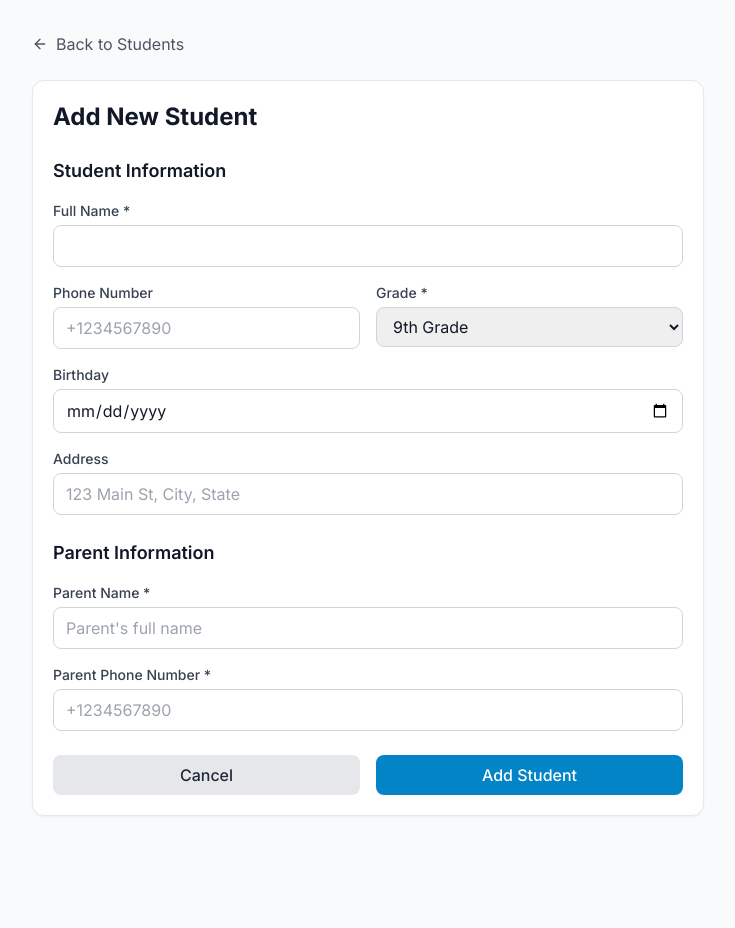
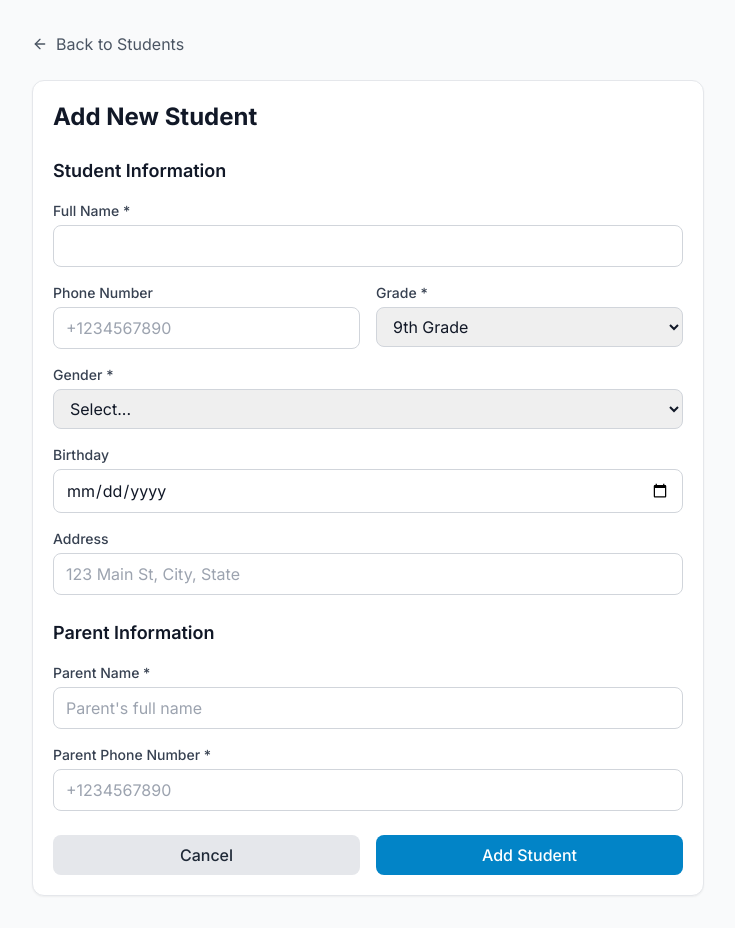
Before and after one commit to youssefebid55/youth-ministry-app, a Next.js app in the folder youth-ministry-app/: page /dashboard/students/add in a window 1280 px wide. Shown: the whole page, without its empty margins (272-1007 px from the left). Before the commit the page ends 848 px from the top, so only its background shows below. Built offline with nearby package versions, Linux system fonts and the light colour scheme; no server answers; what @supabase/auth-helpers-nextjs would draw is missing.

Commit message:
add gender filter

```diff
--- a/youth-ministry-app/app/dashboard/attendance/page.tsx
+++ b/youth-ministry-app/app/dashboard/attendance/page.tsx
@@ -9,6 +9,7 @@ interface Student {
   id: string;
   name: string;
   grade: number;
+  gender: string;
 }
 
 type AttendanceStatus = 'present' | 'absent' | 'late';
@@ -21,6 +22,7 @@ export default function AttendancePage() {
   const [dateOptions, setDateOptions] = useState<{date: string, label: string}[]>([]);
   const [searchTerm, setSearchTerm] = useState('');
   const [filterGrade, setFilterGrade] = useState<string>('all');
+  const [filterGender, setFilterGender] = useState<string>('all');
   const [loading, setLoading] = useState(true);
   const [saving, setSaving] = useState(false);
   const [serviceType, setServiceType] = useState<'friday' | 'sunday'>('friday');
@@ -74,7 +76,7 @@ export default function AttendancePage() {
   const fetchStudents = async () => {
     const { data, error } = await supabase
       .from('students')
-      .select('id, name, grade')
+      .select('id, name, grade, gender')
       .eq('is_active', true)
       .order('grade')
       .order('name');
@@ -198,7 +200,8 @@ export default function AttendancePage() {
   const filteredStudents = students.filter(student => {
     const matchesSearch = student.name.toLowerCase().includes(searchTerm.toLowerCase());
     const matchesGrade = filterGrade === 'all' || student.grade.toString() === filterGrade;
-    return matchesSearch && matchesGrade;
+    const matchesGender = filterGender === 'all' || student.gender === filterGender;
+    return matchesSearch && matchesGrade && matchesGender;
   });
 
   const presentCount = Object.values(attendance).filter(s => s === 'present').length;
@@ -263,7 +266,7 @@ export default function AttendancePage() {
           )}
 
           {/* Search and Filter */}
-          <div className="grid grid-cols-3 gap-2 mb-4">
+          <div className="grid grid-cols-4 gap-2 mb-4">
             <div className="col-span-2 relative">
               <Search className="absolute left-3 top-1/2 -translate-y-1/2 w-5 h-5 text-gray-400" />
               <input
@@ -290,6 +293,16 @@ export default function AttendancePage() {
               <option value="10">Grade 10</option>
               <option value="11">Grade 11</option>
               <option value="12">Grade 12</option>
+            </select>
+            <select
+              value={filterGender}
+              onChange={(e) => setFilterGender(e.target.value)}
+              className="input-field"
+              style={{ fontSize: '16px' }}
+            >
+              <option value="all">All</option>
+              <option value="male">Male</option>
+              <option value="female">Female</option>
             </select>
           </div>
 
--- a/youth-ministry-app/app/dashboard/students/add/page.tsx
+++ b/youth-ministry-app/app/dashboard/students/add/page.tsx
@@ -11,6 +11,7 @@ export default function AddStudentPage() {
     name: '',
     phone: '',
     grade: '9',
+    gender: '',
     address: '',
     date_of_birth: '',
     parent_name: '',
@@ -30,6 +31,7 @@ export default function AddStudentPage() {
         name: formData.name,
         phone: formData.phone || null,
         grade: parseInt(formData.grade),
+        gender: formData.gender,
         address: formData.address || null,
         date_of_birth: formData.date_of_birth || null,
         parent_name: formData.parent_name || null,
@@ -108,6 +110,22 @@ export default function AddStudentPage() {
                       <option value="12">12th Grade</option>
                     </select>
                   </div>
+                </div>
+
+                <div>
+                  <label className="block text-sm font-medium text-gray-700 mb-1">
+                    Gender *
+                  </label>
+                  <select
+                    required
+                    value={formData.gender}
+                    onChange={(e) => setFormData({ ...formData, gender: e.target.value })}
+                    className="input-field w-full"
+                  >
+                    <option value="">Select...</option>
+                    <option value="male">Male</option>
+                    <option value="female">Female</option>
+                  </select>
                 </div>
 
                 <div>
--- a/youth-ministry-app/app/dashboard/students/edit/[id]/page.tsx
+++ b/youth-ministry-app/app/dashboard/students/edit/[id]/page.tsx
@@ -14,6 +14,7 @@ export default function EditStudentPage() {
     name: '',
     phone: '',
     grade: '9',
+    gender: '',
     address: '',
     date_of_birth: '',
     parent_name: '',
@@ -45,6 +46,7 @@ export default function EditStudentPage() {
       name: data.name || '',
       phone: data.phone || '',
       grade: data.grade?.toString() || '9',
+      gender: data.gender || '',
       address: data.address || '',
       date_of_birth: data.date_of_birth || '',
       parent_name: data.parent_name || '',
@@ -64,6 +66,7 @@ export default function EditStudentPage() {
         name: formData.name,
         phone: formData.phone || null,
         grade: parseInt(formData.grade),
+        gender: formData.gender,
         address: formData.address || null,
         date_of_birth: formData.date_of_birth || null,
         parent_name: formData.parent_name || null,
@@ -175,6 +178,22 @@ export default function EditStudentPage() {
 
                 <div>
                   <label className="block text-sm font-medium text-gray-700 mb-1">
+                    Gender *
+                  </label>
+                  <select
+                    required
+                    value={formData.gender}
+                    onChange={(e) => setFormData({ ...formData, gender: e.target.value })}
+                    className="input-field w-full"
+                  >
+                    <option value="">Select...</option>
+                    <option value="male">Male</option>
+                    <option value="female">Female</option>
+                  </select>
+                </div>
+
+                <div>
+                  <label className="block text-sm font-medium text-gray-700 mb-1">
                     Birthday
                   </label>
                   <input
```
